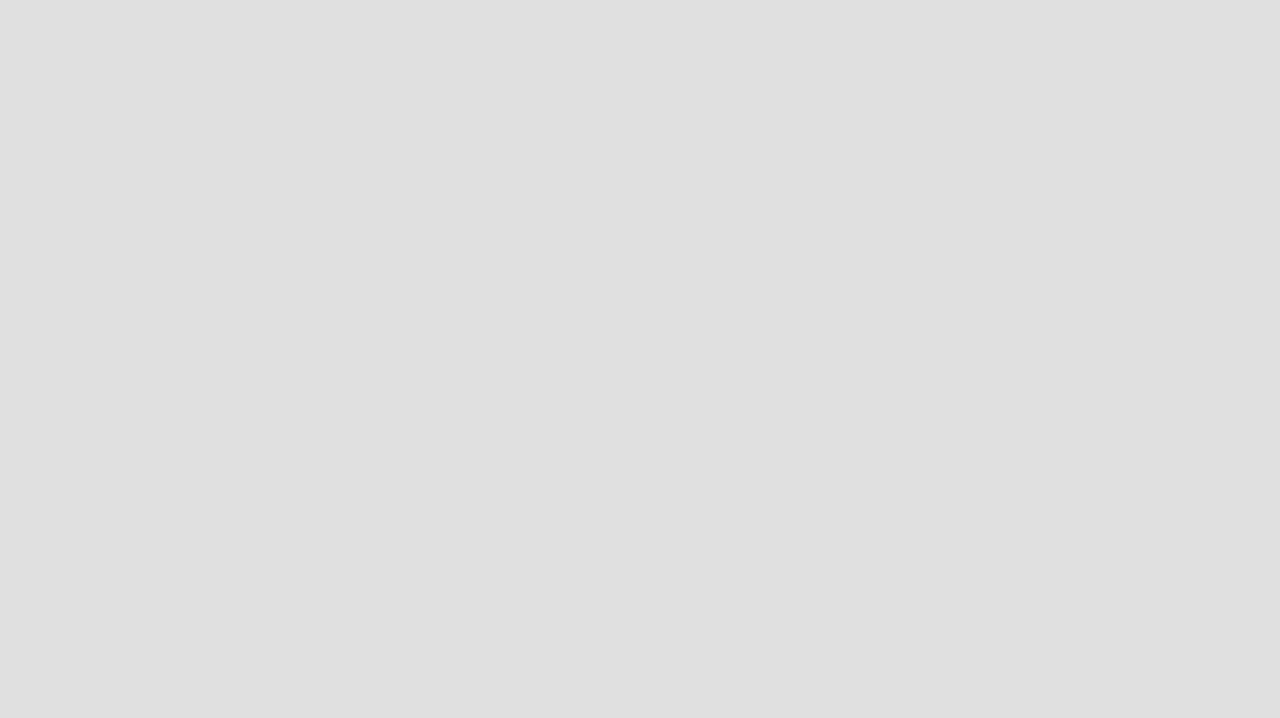
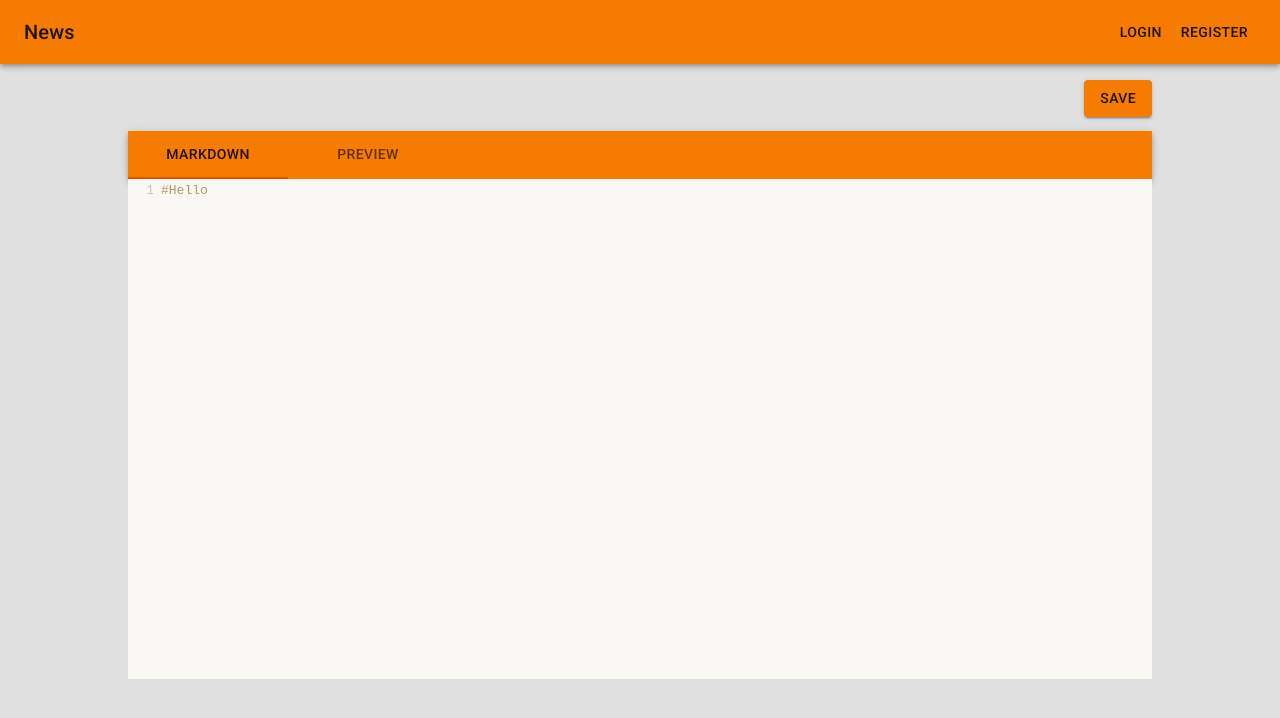
Before and after one commit to omar-shahid/project_9b-redux-diaries-app, a React (Create React App) app: page /notes/create in a window 1280 px wide. Before the commit this address had no page. Shown: the top 718 px of the page. Built offline with nearby package versions, Linux system fonts and the light colour scheme; what miragejs would draw is missing.

Commit message:
Created Markdown editor

```diff
--- a/src/index.css
+++ b/src/index.css
@@ -1,13 +1,18 @@
 body {
   margin: 0;
-  font-family: -apple-system, BlinkMacSystemFont, 'Segoe UI', 'Roboto', 'Oxygen',
-    'Ubuntu', 'Cantarell', 'Fira Sans', 'Droid Sans', 'Helvetica Neue',
+  font-family: -apple-system, BlinkMacSystemFont, "Segoe UI", "Roboto", "Oxygen",
+    "Ubuntu", "Cantarell", "Fira Sans", "Droid Sans", "Helvetica Neue",
     sans-serif;
   -webkit-font-smoothing: antialiased;
   -moz-osx-font-smoothing: grayscale;
 }
 
 code {
-  font-family: source-code-pro, Menlo, Monaco, Consolas, 'Courier New',
+  font-family: source-code-pro, Menlo, Monaco, Consolas, "Courier New",
     monospace;
 }
+
+.height,
+.height > * {
+  min-height: 500px;
+}
--- a/src/index.tsx
+++ b/src/index.tsx
@@ -12,6 +12,7 @@ import { orange } from "@material-ui/core/colors";
 import Register from "./pages/Register";
 import Login from "./pages/Login";
 import Dashboard from "./pages/Dashboard";
+import CreateNote from "./pages/CreateNote";
 
 startServer();
 const theme = createMuiTheme({
@@ -35,6 +36,7 @@ ReactDOM.render(
             <Route path="/register" element={<Register />} />
             <Route path="/login" element={<Login />} />
             <Route path="/dashboard" element={<Dashboard />} />
+            <Route path="/notes/create" element={<CreateNote />} />
           </Routes>
         </BrowserRouter>
       </Provider>
--- /dev/null
+++ b/src/pages/CreateNote.tsx
@@ -0,0 +1,96 @@
+import React, { useState } from "react";
+import NavBar from "../components/NavBar";
+import Markdown from "markdown-to-jsx";
+import { AppBar, Tabs, Tab, Box, Button } from "@material-ui/core";
+import { Controlled as CodeMirror2 } from "react-codemirror2";
+import "codemirror/mode/markdown/markdown";
+import "codemirror/lib/codemirror.css";
+import "codemirror/theme/duotone-light.css";
+import { Link } from "react-router-dom";
+import useStyles from "../styles";
+
+function CreateNote() {
+  const classes = useStyles();
+  const [value, setValue] = useState(0);
+  const [content, setContent] = useState("#Hello");
+  const handleChange = (_: React.ChangeEvent<{}>, newValue: number) =>
+    setValue(newValue);
+  return (
+    <>
+      <NavBar />
+
+      <Box width="80vw" marginX="auto" marginTop="16px">
+        <Box
+          display="flex"
+          justifyContent="flex-end"
+          width="100%"
+          marginY="14px"
+        >
+          <Link to="/notes/create" className={classes.link}>
+            <Button variant="contained" color="primary">
+              Save
+            </Button>
+          </Link>
+        </Box>
+        <AppBar position="static">
+          <Tabs
+            value={value}
+            onChange={handleChange}
+            aria-label="simple tabs example"
+          >
+            <Tab label="Markdown" />
+            <Tab label="Preview" />
+          </Tabs>
+        </AppBar>
+        <TabPanel value={value} index={0}>
+          <CodeMirror2
+            value={content}
+            options={{
+              mode: "markdown",
+              theme: "duotone-light",
+              lineNumbers: true,
+            }}
+            className="height"
+            onBeforeChange={(editor, data, value) => {
+              setContent(value);
+            }}
+            onChange={(editor, data, value) => {}}
+          />
+        </TabPanel>
+        <TabPanel value={value} index={1}>
+          <Box
+            maxHeight="450px"
+            overflow="scroll"
+            bgcolor="white"
+            padding="26px"
+          >
+            <Markdown>{content}</Markdown>
+          </Box>
+        </TabPanel>
+      </Box>
+    </>
+  );
+}
+interface TabPanelProps {
+  children?: React.ReactNode;
+  index: any;
+  value: any;
+}
+
+function TabPanel(props: TabPanelProps) {
+  const { children, value, index, ...other } = props;
+
+  return (
+    <div
+      role="tabpanel"
+      hidden={value !== index}
+      id={`simple-tabpanel-${index}`}
+      aria-labelledby={`simple-tab-${index}`}
+      {...other}
+    >
+      {value === index && <>{children} </>}
+    </div>
+  );
+}
+
+export default CreateNote;
--- a/src/pages/Dashboard.tsx
+++ b/src/pages/Dashboard.tsx
@@ -1,5 +1,4 @@
 import React, { useEffect } from "react";
-// import axios from "axios";
 import NavBar from "../components/NavBar";
 import { useDispatch, useSelector } from "react-redux";
 import { AppDispatch, RootState } from "../app/store";
@@ -7,7 +6,7 @@ import { fetchNotes } from "../features/notesSlice";
 import { logout } from "../features/userSlice";
 import { AuthErrorResponse } from "../types";
 import { Link, useNavigate } from "react-router-dom";
-import { Box, Button, Container } from "@material-ui/core";
+import { Box, Button } from "@material-ui/core";
 import useStyles from "../styles";
 
 function Dashboard() {
@@ -28,7 +27,8 @@ function Dashboard() {
         }
       }
     );
-  }, []);
+  }, [dispatch, navigate, user.token, user.userId]);
+
   return (
     <>
       <NavBar />
```
Also changed, not shown: package.json (+7 -1 lines), 1 other file (tests, documents, lock files or other folders).
